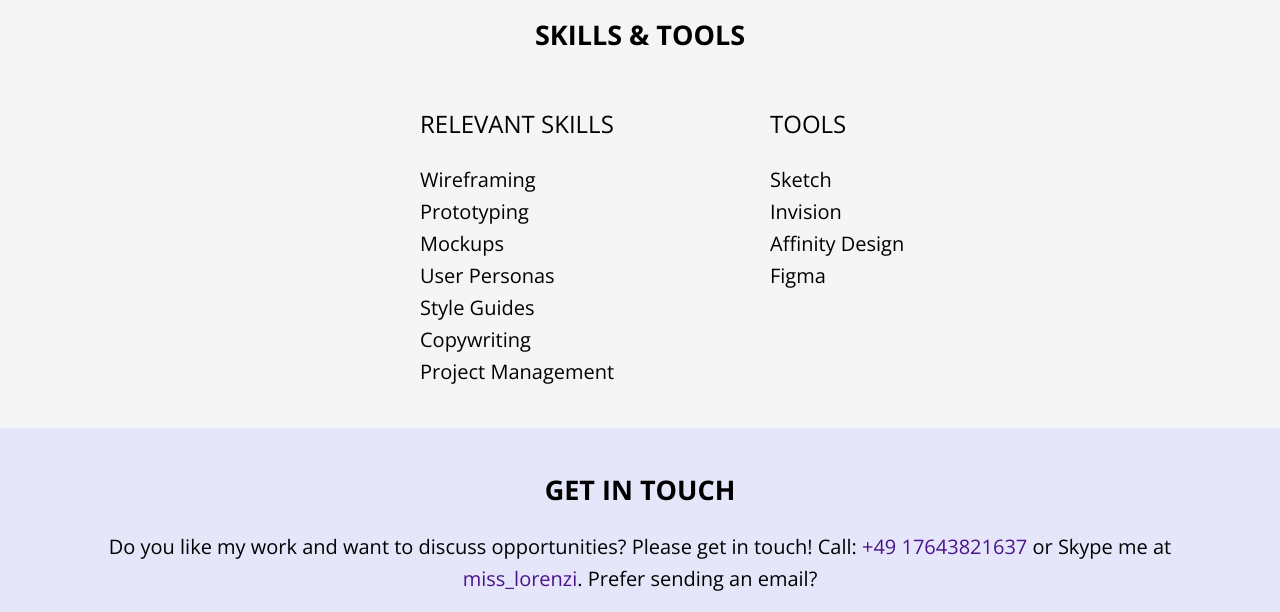
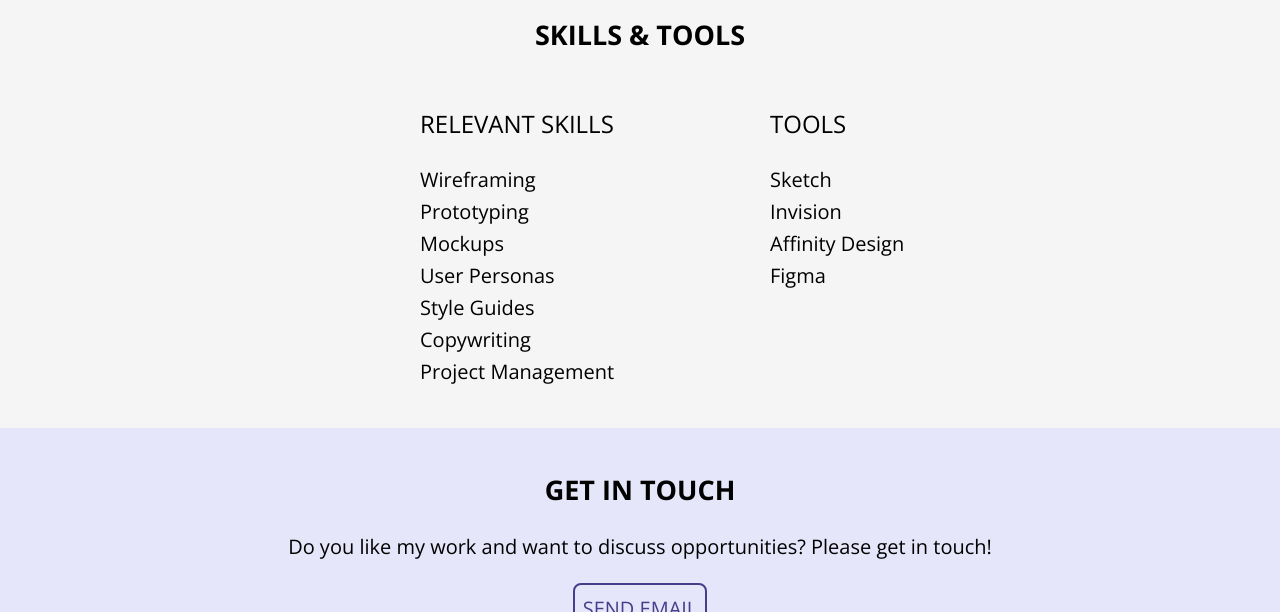
Before and after one commit to zingrosch/portfolio-website, a plain HTML site: page about.html in a window 1280 px wide. Shown: the part 1141-1753 px from the top of the page. Drawn offline with nearby package versions, Linux system fonts and the light colour scheme.

Commit message:
Update about.html

```diff
--- a/about.html
+++ b/about.html
@@ -101,11 +101,6 @@
       <h2>Get in Touch</h2>
       <p>
         Do you like my work and want to discuss opportunities? Please get in touch!
-        Call:
-        <a href="tel:+4917643821637">+49 17643821637</a>
-        or Skype me at
-        <a href="skype:miss_lorenzi">miss_lorenzi</a>.
-        Prefer sending an email?
       </p>
       <div>
         <a href="mailto:andrea.zingrosch@icloud.com" class="button contact">send email</a>
```
